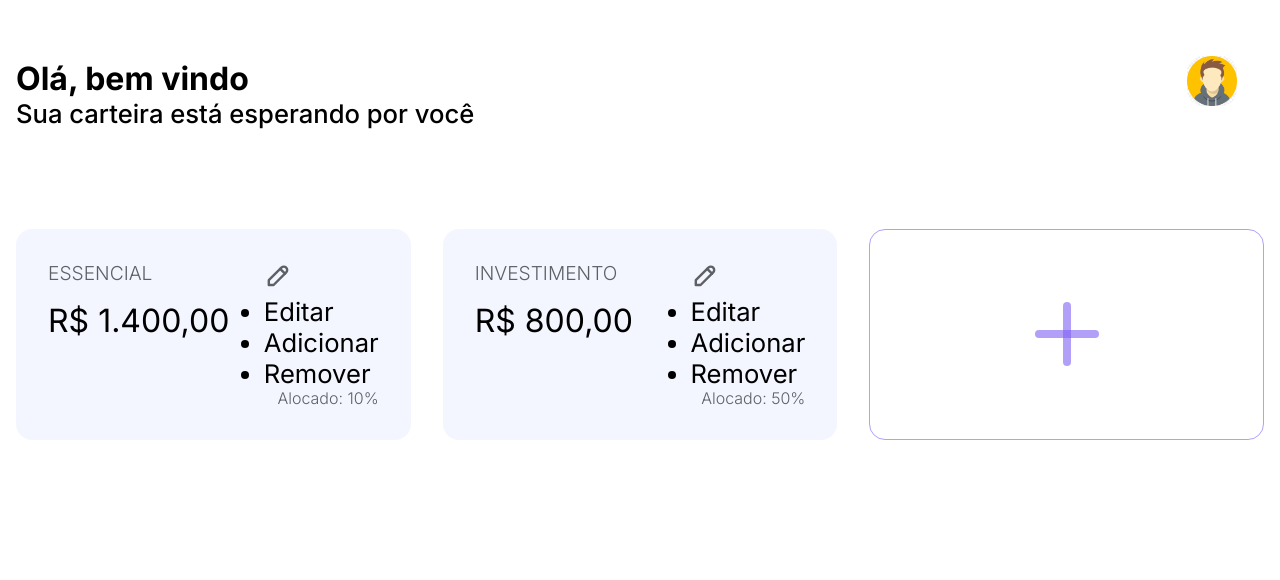
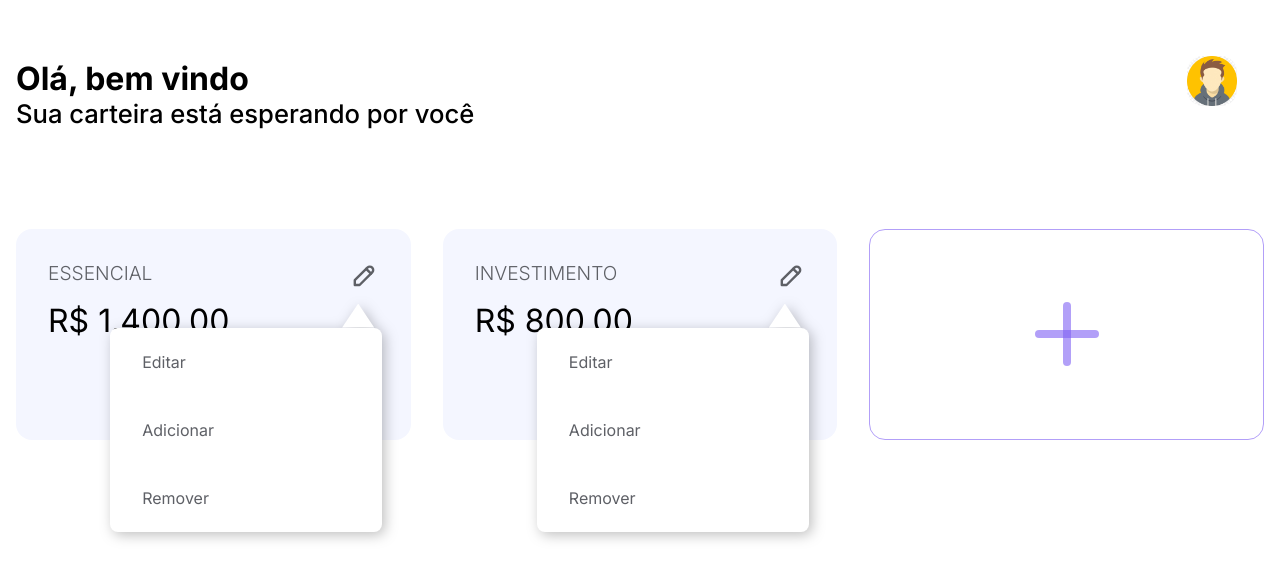
Before and after one commit to maxmonteiro/react-finance, a Next.js app: page / in a window 1280 px wide. Shown: the top 580 px of the page. Built offline with nearby package versions, Linux system fonts and the light colour scheme.

Commit message:
altera estilo do componente menu do card categoria

```diff
--- a/source/components/UI/CardMenu.module.scss
+++ b/source/components/UI/CardMenu.module.scss
@@ -0,0 +1,58 @@
+@import "../../../styles/variables.scss";
+
+.card {
+    filter: drop-shadow(0.2rem 0.2rem 0.4rem rgba($black, 0.25));
+    position: absolute;
+    top: calc(100% + 1.5rem);
+    right: 10%;
+
+    & > div {
+        position: relative;
+        min-width: 17rem;
+        background-color: $white;
+        border-radius: 0.5rem;
+
+        &::before {
+            content: '';
+            display: block;
+            width: 2rem;
+            height: 1.5rem;
+            position: absolute;
+            right: 0.5rem;
+            top: -1.5rem;
+            background-color: $white;
+            clip-path: polygon(50% 0%, 0% 100%, 100% 100%);
+
+        }
+    }
+
+    .list {
+        list-style: none;
+
+        li {
+            position: relative;
+            padding: 1.5rem 2rem;
+            font-size: 1rem;
+            text-align: left;
+            color: $text;
+
+            &:hover {
+                cursor: pointer;
+                background-color: rgba($income, 0.1);
+                color: $income;
+                font-weight: 500;
+
+                &::before {
+                    content: '';
+                    display: block;
+                    position: absolute;
+                    top: 0;
+                    left: 0;
+                    width: 0.2rem;
+                    height: 100%;
+                    background-color: $income;
+                }
+            }
+        }
+    }
+}
```
